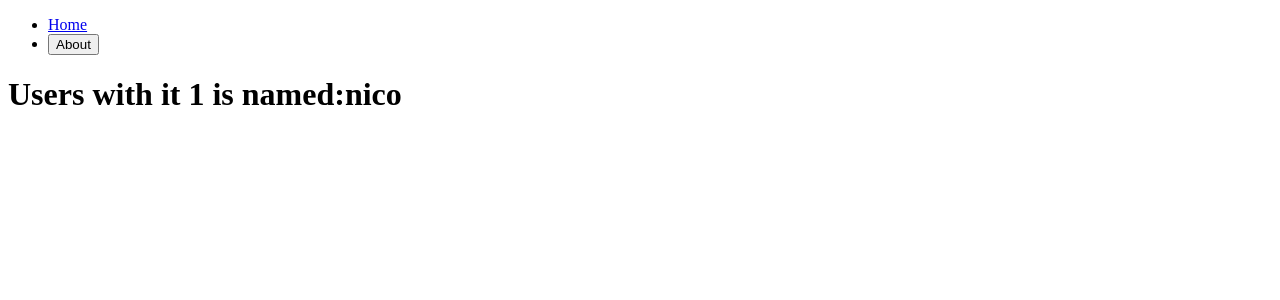
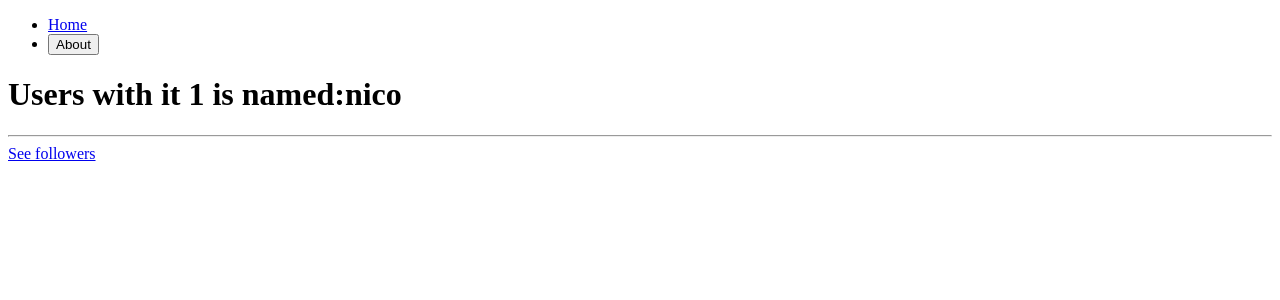
Before and after one commit to yujini-kim/react-masterclass, a React (Create React App) app: page /users/1 in a window 1280 px wide. Shown: the top 300 px of the page. Built offline with nearby package versions, Linux system fonts and the light colour scheme.

Commit message:
#4.6 Outlet

```diff
--- /dev/null
+++ b/src/screens/users/Followers.tsx
@@ -0,0 +1,5 @@
+function Followers() {
+  return <h1>Followers</h1>;
+}
+
+export default Followers;
--- a/src/screens/users/User.tsx
+++ b/src/screens/users/User.tsx
@@ -1,13 +1,18 @@
-import { useParams } from "react-router-dom";
+import { Link, Outlet, useParams } from "react-router-dom";
 import { users } from "../../db";
 
 function User() {
   const { userId } = useParams();
 
   return (
-    <h1>
-      Users with it {userId} is named:{users[Number(userId) - 1].name}
-    </h1>
+    <div>
+      <h1>
+        Users with it {userId} is named:{users[Number(userId) - 1].name}
+      </h1>
+      <hr />
+      <Link to="followers">See followers</Link>
+      <Outlet />
+    </div>
   );
 }
 export default User;
```
Also changed, not shown: src/Router.tsx (+6 -1 lines).
